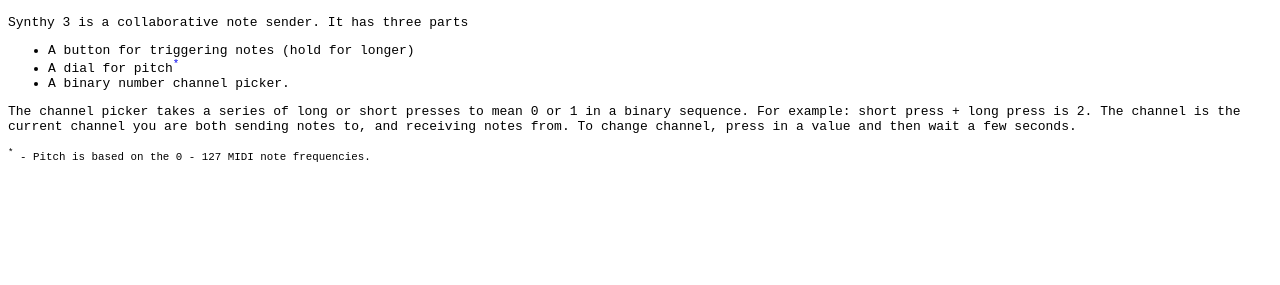
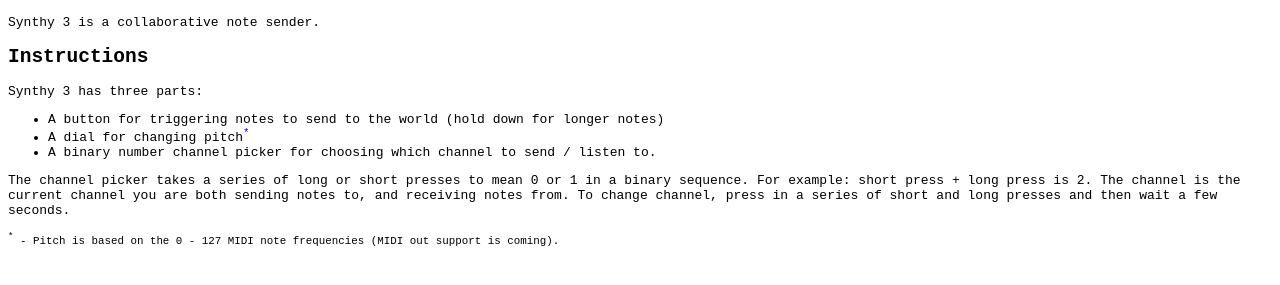
Before and after one commit to FilipNest/Synthy3, a website: page static/index.html in a window 1280 px wide. Shown: the part 189-474 px from the top of the page. Drawn offline with Linux system fonts and the light colour scheme.

Commit message:
Documentation

```diff
--- a/static/index.html
+++ b/static/index.html
@@ -28,16 +28,20 @@
 
   <h1>Synthy 3</h1>
 
-  <p>Synthy 3 is a collaborative note sender. It has three parts</p>
+  <p>Synthy 3 is a collaborative note sender.</p>
+
+  <h2>Instructions</h2>
+
+  <p>Synthy 3 has three parts:</p>
   <ul>
-    <li>A button for triggering notes (hold for longer)</li>
-    <li>A dial for pitch<sup><a href="#pitch">*</a></sup></li>
-    <li>A binary number channel picker.</li>
+    <li>A button for triggering notes to send to the world (hold down for longer notes)</li>
+    <li>A dial for changing pitch<sup><a href="#pitch">*</a></sup></li>
+    <li>A binary number channel picker for choosing which channel to send / listen to.</li>
   </ul>
 
-  <p>The channel picker takes a series of long or short presses to mean 0 or 1 in a binary sequence. For example: short press + long press is 2. The channel is the current channel you are both sending notes to, and receiving notes from. To change channel, press in a value and then wait a few seconds.</p>
+  <p>The channel picker takes a series of long or short presses to mean 0 or 1 in a binary sequence. For example: short press + long press is 2. The channel is the current channel you are both sending notes to, and receiving notes from. To change channel, press in a series of short and long presses and then wait a few seconds.</p>
 
-  <small id="pitch"><sup>*</sup> - Pitch is based on the 0 - 127 MIDI note frequencies.</small>
+  <small id="pitch"><sup>*</sup> - Pitch is based on the 0 - 127 MIDI note frequencies (MIDI out support is coming).</small>
 </body>
 
 </html>
```
Also changed, not shown: readme.md (added).
